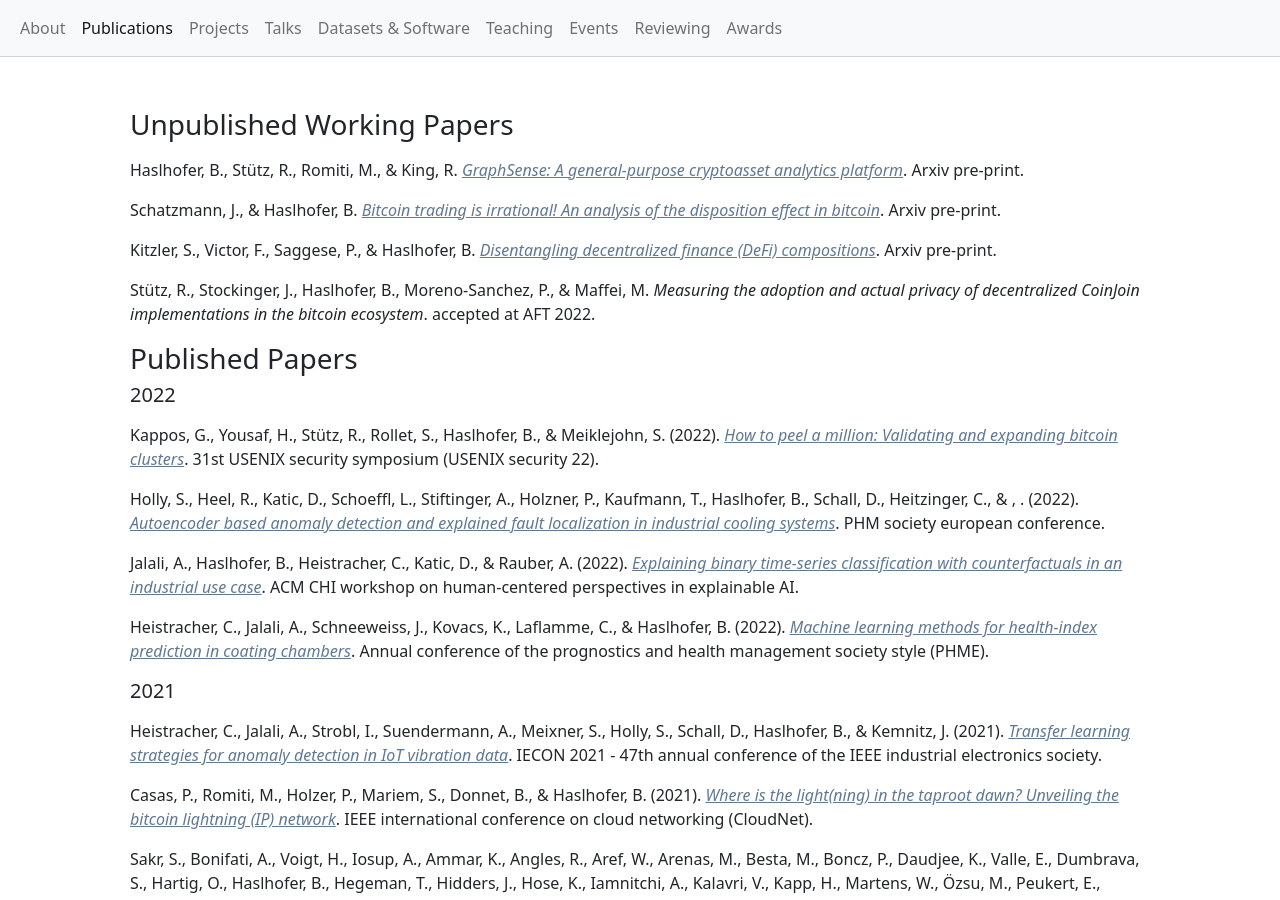
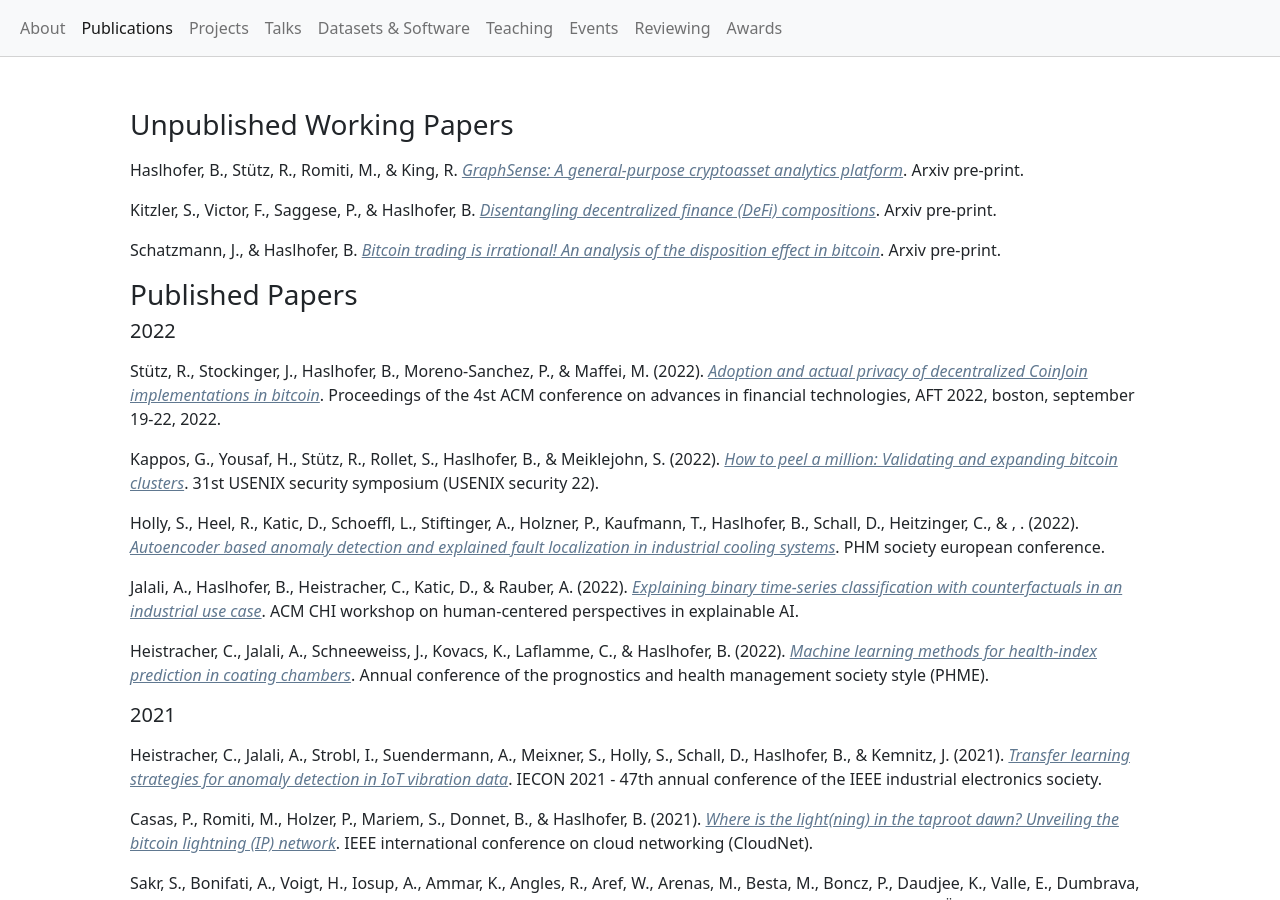
Before and after one commit to behas/behas.github.com, a Jekyll site: the page built from publications.html, in a window 1280 px wide and 900 px high. Built offline with Jekyll 4.4.1, drawn with Linux system fonts in a browser that asks for light colours; a style sheet for code colours, icons or effects is not loaded.

Commit message:
added AFT paper

```diff
--- a/_data/publications.yml
+++ b/_data/publications.yml
@@ -18,17 +18,6 @@ references:
   url: "https://arxiv.org/abs/2102.13613"
 - annote: Arxiv pre-print
   author:
-  - family: Schatzmann
-    given: Jürgen E.
-  - family: Haslhofer
-    given: Bernhard
-  id: "Schatzmann:2020a"
-  title: Bitcoin trading is irrational! An analysis of the disposition
-    effect in bitcoin
-  type: manuscript
-  url: "https://arxiv.org/abs/2010.12415"
-- annote: Arxiv pre-print
-  author:
   - family: Kitzler
     given: Stefan
   - family: Victor
@@ -41,8 +30,18 @@ references:
   title: Disentangling decentralized finance (DeFi) compositions
   type: manuscript
   url: "https://arxiv.org/abs/2111.11933"
-- annote: accepted at AFT 2022
+- annote: Arxiv pre-print
   author:
+  - family: Schatzmann
+    given: Jürgen E.
+  - family: Haslhofer
+    given: Bernhard
+  id: "Schatzmann:2020a"
+  title: Bitcoin trading is irrational! An analysis of the disposition
+    effect in bitcoin
+  type: manuscript
+  url: "https://arxiv.org/abs/2010.12415"
+- author:
   - family: Stütz
     given: Rainer
   - family: Stockinger
@@ -53,10 +52,14 @@ references:
     given: Pedro
   - family: Maffei
     given: Matteo
+  container-title: Proceedings of the 4st ACM conference on advances in
+    financial technologies, AFT 2022, boston, september 19-22, 2022
   id: "Stuetz:2022a"
-  title: Measuring the adoption and actual privacy of decentralized
-    CoinJoin implementations in the bitcoin ecosystem
-  type: manuscript
+  issued: 2022
+  title: Adoption and actual privacy of decentralized CoinJoin
+    implementations in bitcoin
+  type: paper-conference
+  url: "https://arxiv.org/abs/2109.10229"
 - author:
   - family: Kappos
     given: George
```
Also changed, not shown: assets/bibliography.bib (+15 -12 lines), index.html (+5 -3 lines).
